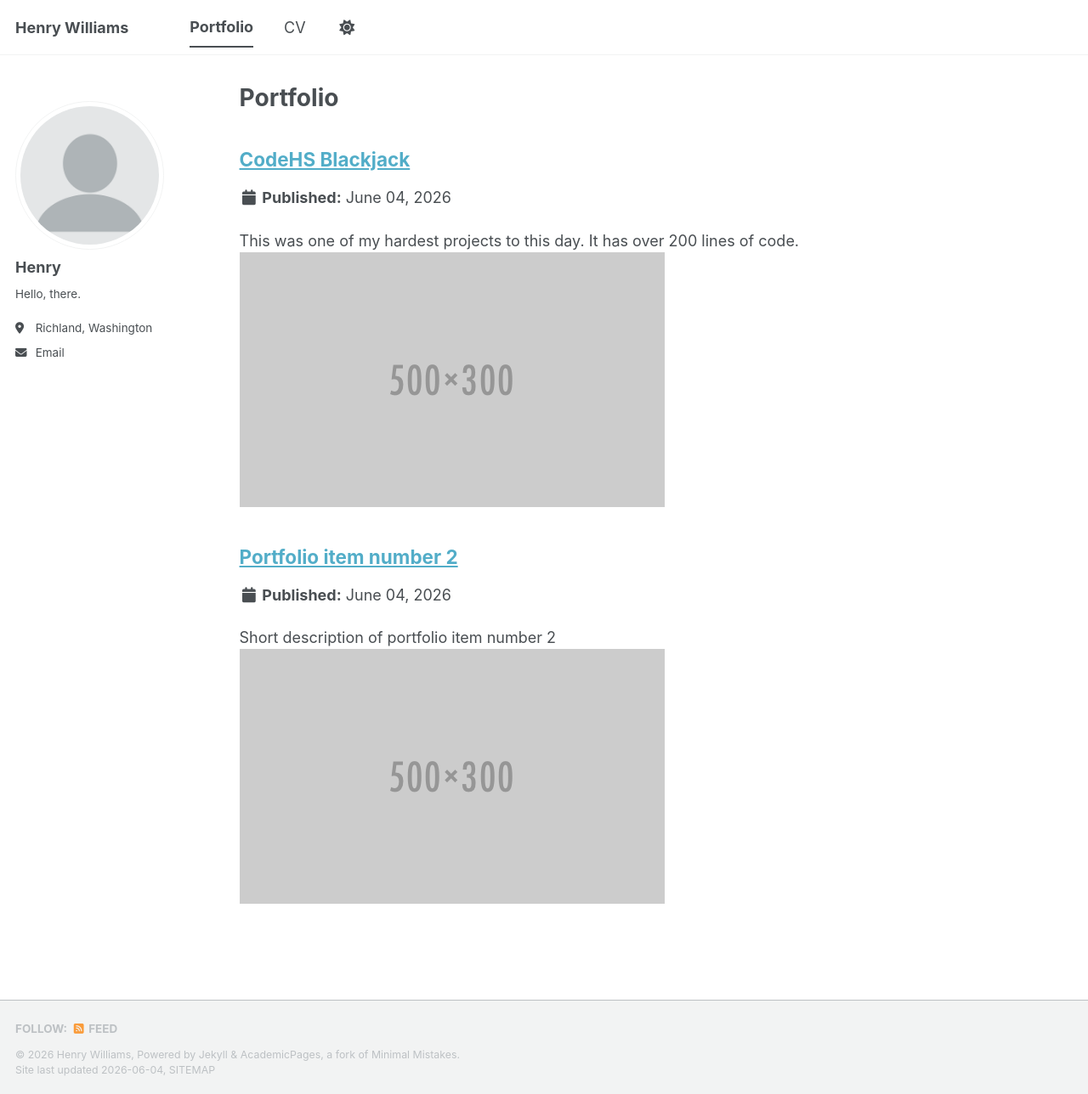
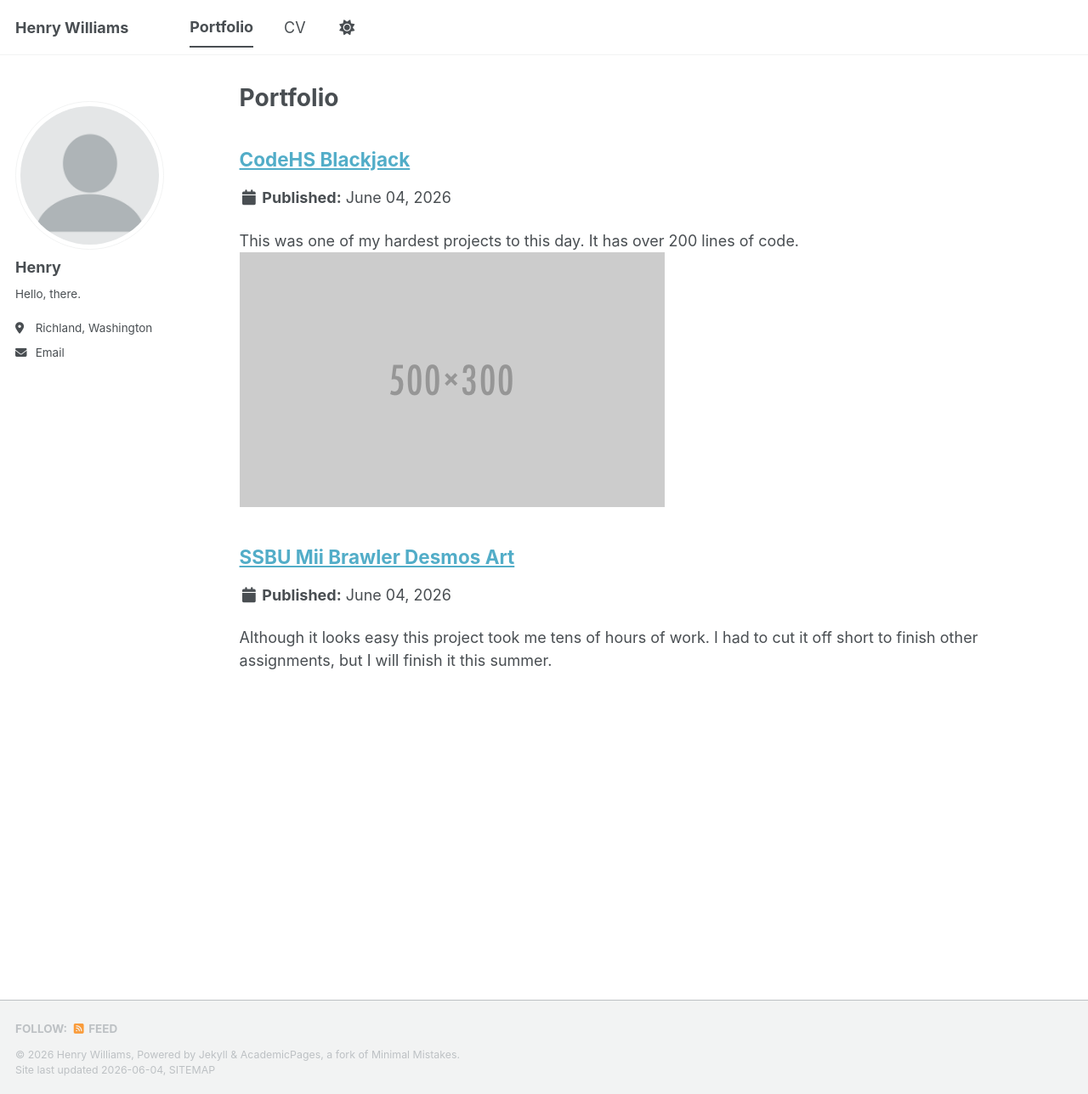
Before and after one commit to henrywilliamsdev/henrywilliamsdev.github.io, a Jekyll site: the page built from _pages/portfolio.html, in a window 1280 px wide and 1288 px high. Shown: the whole window at 85% size. Built offline with Jekyll 4.4.1, drawn with Linux system fonts in a browser that asks for light colours; a script bundle is joined from its source files by our own code; library files that are not in the unit come from our copies.

Commit message:
Update portfolio-2.html

```diff
--- a/_portfolio/portfolio-2.html
+++ b/_portfolio/portfolio-2.html
@@ -1,6 +1,6 @@
 ---
-title: "Portfolio item number 2"
-excerpt: "Short description of portfolio item number 2 <br/><img src='/images/500x300.png'>"
+title: "SSBU Mii Brawler Desmos Art"
+excerpt: "Although it looks easy this project took me tens of hours of work. I had to cut it off short to finish other assignments, but I will finish it this summer. <br/><img src=''>"
 collection: portfolio
 ---
 
```
